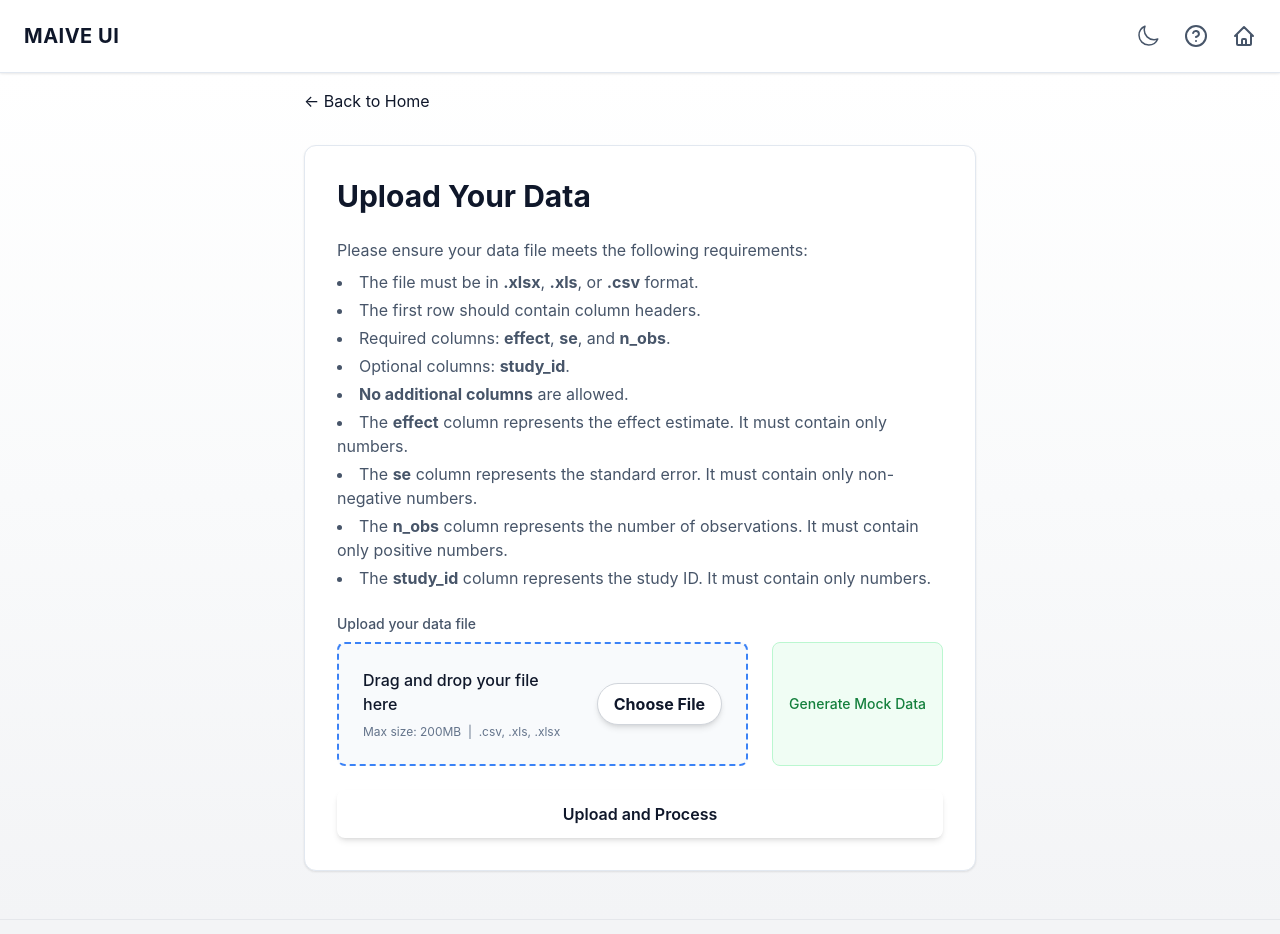
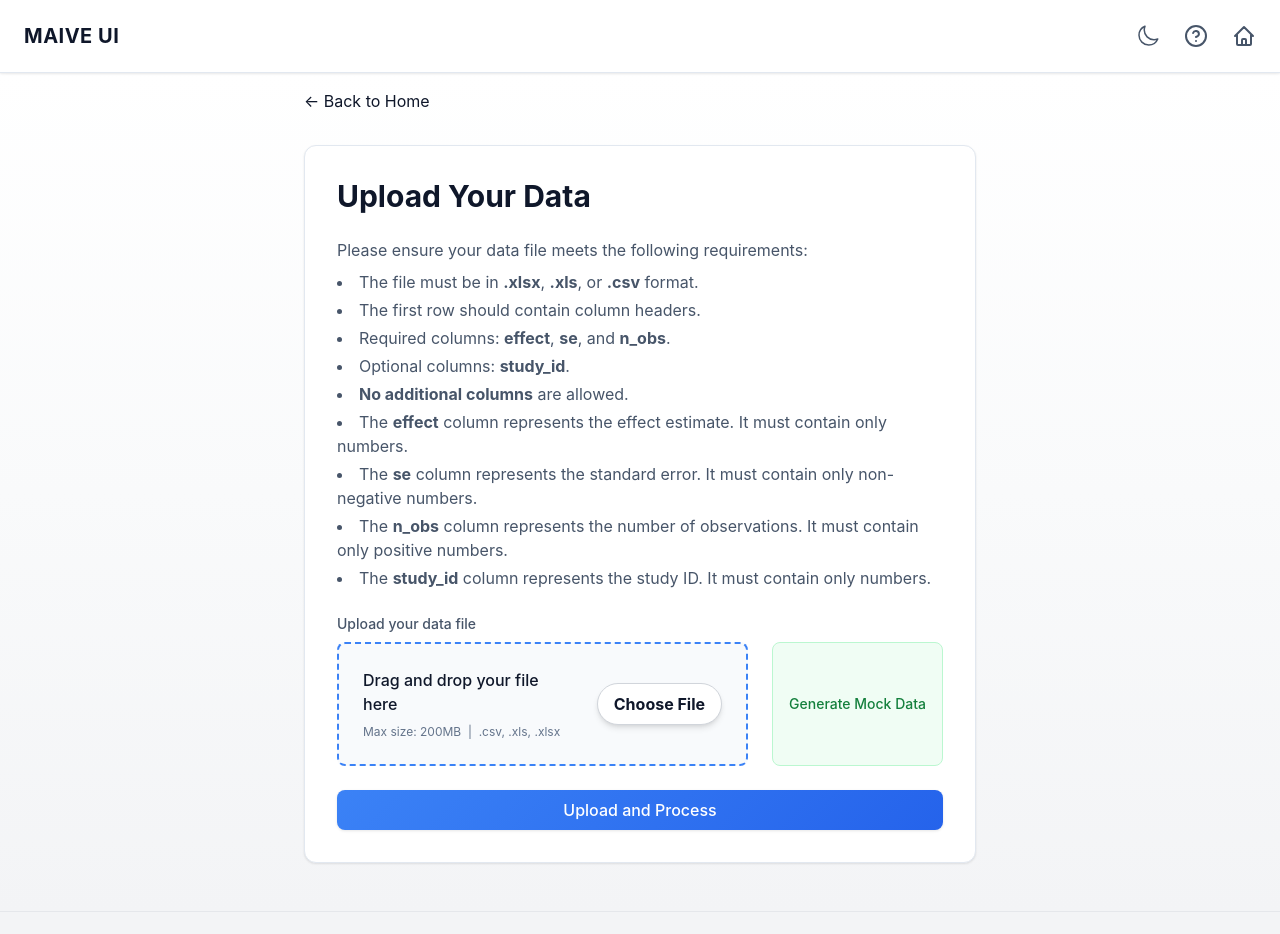
Before and after one commit to PetrCala/maive-ui, a Next.js app in the folder apps/react-ui/client/: page /upload in a window 1280 px wide. Shown: the top 934 px of the page. Built offline with nearby package versions, Linux system fonts and the light colour scheme.

Commit message:
style: reuse the action buttons on the upload and model page

```diff
--- a/apps/react-ui/client/src/components/Buttons/ActionButton.tsx
+++ b/apps/react-ui/client/src/components/Buttons/ActionButton.tsx
@@ -1,7 +1,7 @@
 import { ReactNode } from "react";
 
 interface ActionButtonProps {
-  onClick: () => void;
+  onClick: (event?: React.FormEvent) => void;
   variant?: "primary" | "secondary" | "success" | "danger";
   className?: string;
   disabled?: boolean;
--- a/apps/react-ui/client/src/pages/model/index.tsx
+++ b/apps/react-ui/client/src/pages/model/index.tsx
@@ -13,6 +13,7 @@ import type { ModelParameters } from "@src/types";
 import AdvancedOptions from "@src/components/Model/AdvancedOptions";
 import ParametersHelpModal from "@src/components/Model/ParametersHelpModal";
 import { YesNoSelect, DropdownSelect } from "@src/components/Options";
+import ActionButton from "@src/components/Buttons/ActionButton";
 import { useGlobalAlert } from "@src/components/GlobalAlertProvider";
 import CONFIG from "@src/CONFIG";
 import CONST from "@src/CONST";
@@ -373,12 +374,13 @@ export default function ModelPage() {
                         }
                         handleParameterChange={handleParameterChange}
                       />
-                      <button
+                      <ActionButton
                         onClick={handleRunModel}
-                        className={`w-full px-6 py-3 text-white font-semibold rounded-lg bg-blue-600 hover:bg-blue-700 dark:bg-blue-500 dark:hover:bg-blue-600 transition-all duration-200 shadow-md hover:shadow-lg transform hover:-translate-y-0.5 disabled:transform-none disabled:hover:shadow-none`}
+                        variant="primary"
+                        className="w-full"
                       >
                         {TEXT.model.runModel}
-                      </button>
+                      </ActionButton>
                     </div>
                   </div>
                 </div>
--- a/apps/react-ui/client/src/pages/upload/index.tsx
+++ b/apps/react-ui/client/src/pages/upload/index.tsx
@@ -4,12 +4,13 @@ import { useState } from "react";
 import Link from "next/link";
 import Head from "next/head";
 import { useRouter } from "next/navigation";
+import { useDropzone } from "react-dropzone";
+import { FaFileCsv, FaFileExcel, FaFileAlt } from "react-icons/fa";
 import { useDataStore, dataCache } from "@store/dataStore";
 import { generateDataId, processUploadedFile } from "@utils/dataUtils";
 import { generateMockCSVFile } from "@utils/mockData";
 import SuccessIndicator from "@components/SuccessIndicator";
-import { useDropzone } from "react-dropzone";
-import { FaFileCsv, FaFileExcel, FaFileAlt } from "react-icons/fa";
+import ActionButton from "@src/components/Buttons/ActionButton";
 import CONST from "@src/CONST";
 
 // Standalone function to get the file icon component based on filename
@@ -213,17 +214,14 @@ export default function UploadPage() {
                 </div>
               </div>
 
-              <button
-                type="submit"
+              <ActionButton
+                onClick={() => handleSubmit}
+                variant="primary"
+                className="w-full"
                 disabled={!selectedFile || isProcessing}
-                className={`w-full px-6 py-3 text-primary font-semibold rounded-lg transition-all duration-200 shadow-md hover:shadow-lg transform hover:-translate-y-0.5 disabled:transform-none disabled:hover:shadow-none ${
-                  selectedFile && !isProcessing
-                    ? "btn-primary"
-                    : "bg-muted cursor-not-allowed"
-                }`}
               >
                 {isProcessing ? "Processing..." : "Upload and Process"}
-              </button>
+              </ActionButton>
             </form>
           </div>
         </div>
```
